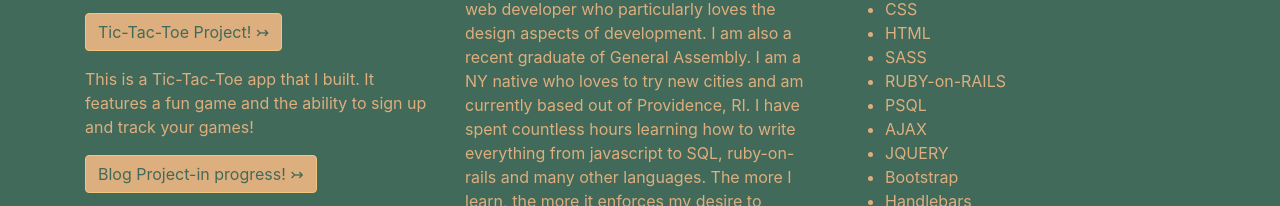
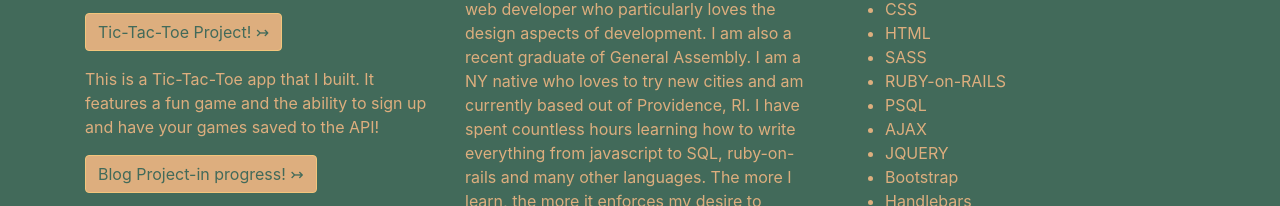
Before and after one commit to HadleySwello/my-portfolio-old, a website: page index.html in a window 1280 px wide. Shown: the part 437-643 px from the top of the page. Drawn offline with Linux system fonts and the light colour scheme.

Commit message:
simple text change

```diff
--- a/index.html
+++ b/index.html
@@ -36,7 +36,7 @@
         <div class="col-md-4">
           <h2>Projects</h2>
           <p>Here are some examples of my work! </p>
-          <p><a class="btn btn-secondary" role="button" href="https://hadleyana.github.io/tictactoe/" target="_blank">Tic-Tac-Toe Project! &rightarrowtail;</a><p>This is a Tic-Tac-Toe app that I built. It features a fun game and the ability to sign up and track your games!</p></p>
+          <p><a class="btn btn-secondary" role="button" href="https://hadleyana.github.io/tictactoe/" target="_blank">Tic-Tac-Toe Project! &rightarrowtail;</a><p>This is a Tic-Tac-Toe app that I built. It features a fun game and the ability to sign up and have your games saved to the API!</p></p>
           <p><a class="btn btn-secondary" role="button" href="#" target="_blank">Blog Project-in progress! &rightarrowtail;</a><p>This app is a blog that chronicles my time in General Assembly and all that I've learned there. It is also an excellent example of what I can build.</p></p>
           <p><a class="btn btn-secondary" role="button" href="#" target="_blank">Project Three-in progress! &rightarrowtail;</a></p>
           <p><a class="btn btn-secondary" role="button" href="#" target="_blank">Project Four-in progress! &rightarrowtail;</a></p>
```
